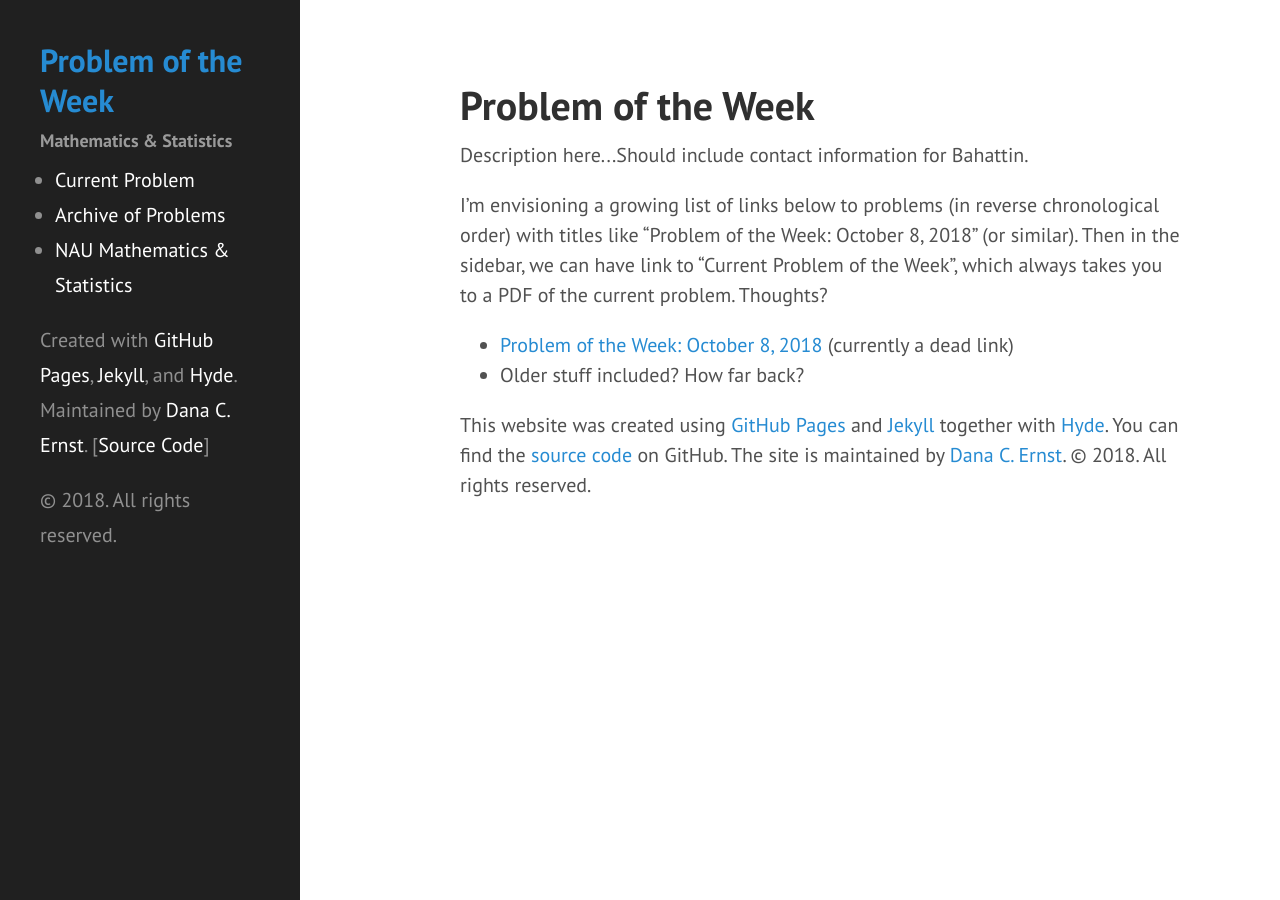
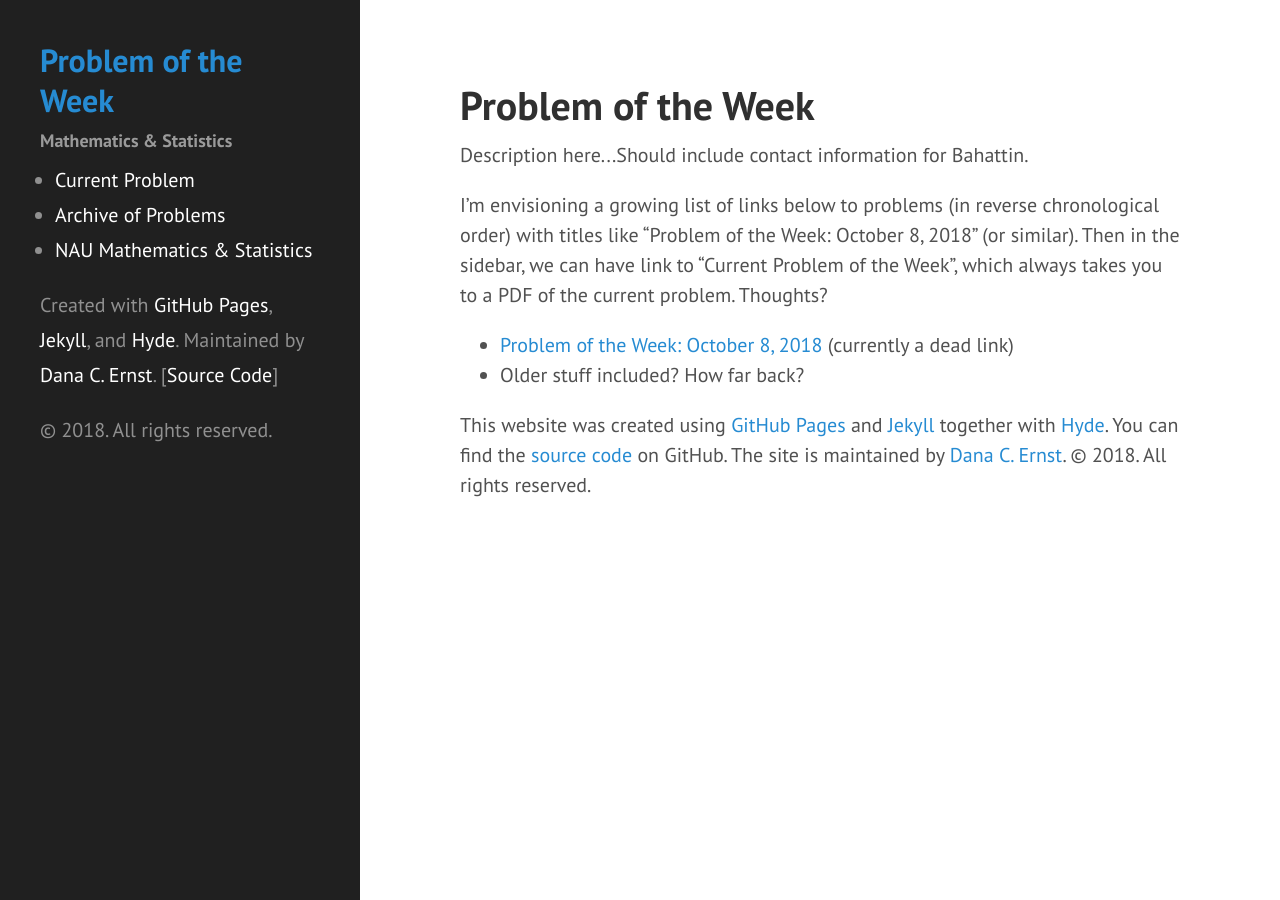
Before and after one commit to jwswift/problem-of-the-week, a Jekyll site: the page built from index.md, in a window 1280 px wide. Built offline with Jekyll 4.4.1, drawn with Linux system fonts in a browser that asks for light colours.

Commit message:
Update to CSS

```diff
--- a/public/css/hyde.css
+++ b/public/css/hyde.css
@@ -71,13 +71,24 @@ html {
   color: rgba(255,255,255,.5);
   background-color: #202020;
 }
-@media (min-width: 38em) {
+/* @media (min-width: 38em) {
   .sidebar {
     position: fixed;
     top: 0;
     left: 0;
     bottom: 0;
     width: 15rem;
+    text-align: left;
+  }
+} */
+
+@media (min-width: 48em) {
+  .sidebar {
+    position: fixed;
+    top: 0;
+    left: 0;
+    bottom: 0;
+    width: 18rem;
     text-align: left;
   }
 }
```
